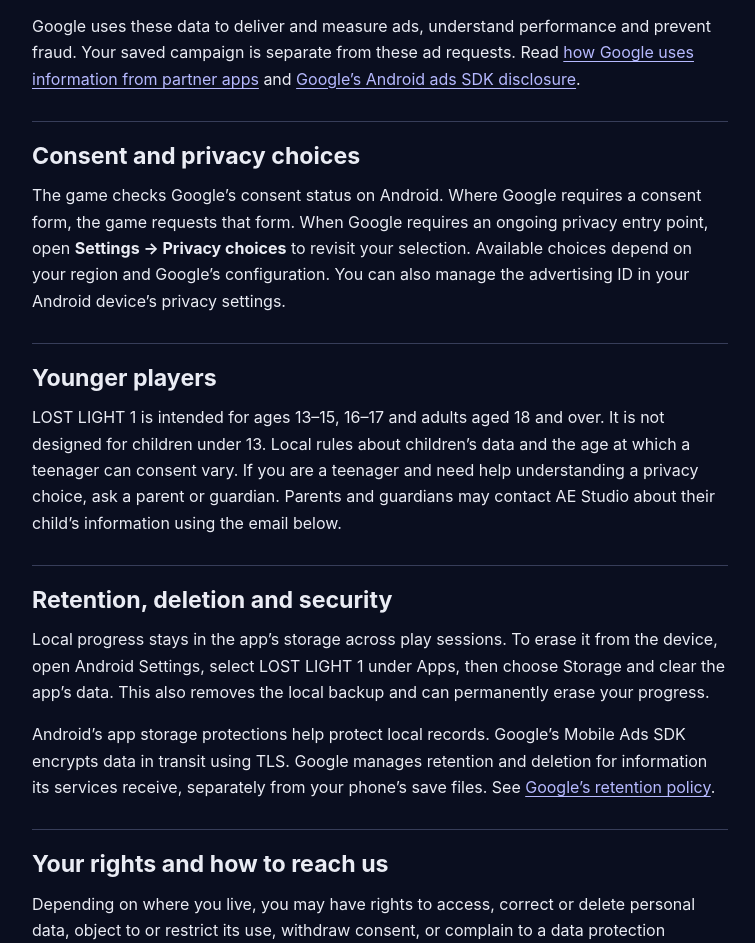
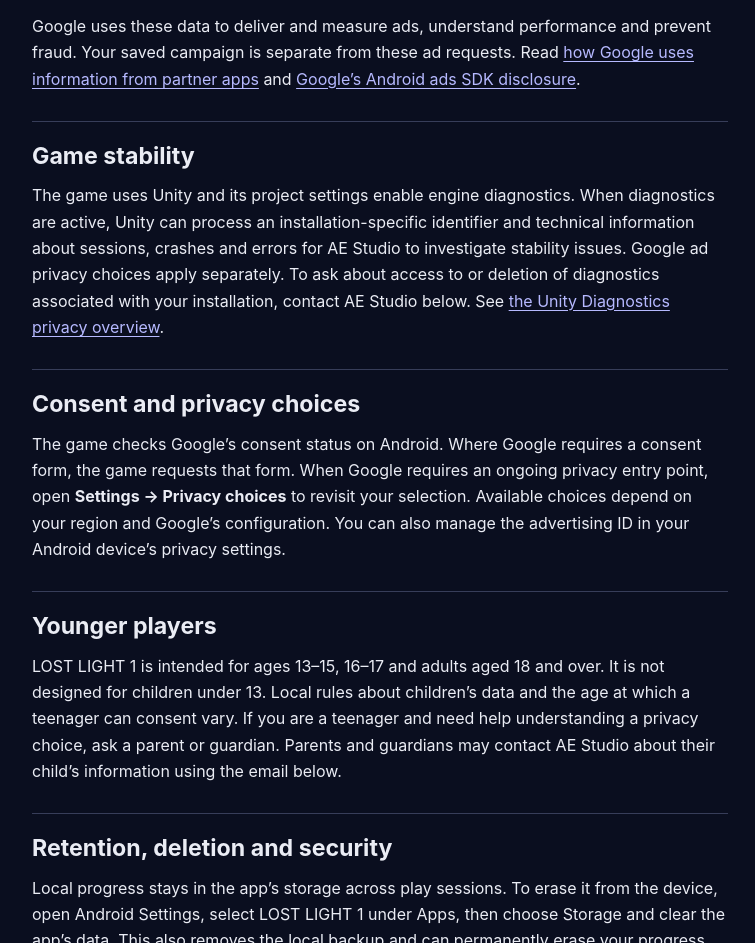
Before and after one commit to AsheedEliyangod/AE-Studios-Portfolio, a plain HTML site: page privacy-policy.html in a window 1280 px wide. Shown: the part 1177-2120 px from the top of the page, without its empty margins (376-1131 px from the left). Drawn offline with Linux system fonts and the light colour scheme.

Commit message:
Disclose Unity engine diagnostics

```diff
--- a/privacy-policy.html
+++ b/privacy-policy.html
@@ -17,7 +17,7 @@
 <section id="ads"><h2>Optional rewarded ads</h2><p>The shop shows what you can earn before you choose to watch. Completing an eligible ad can grant 50 in-game gold or one health potion. The game records a reward claim locally after Google’s reward callback. If ads are unavailable, you can continue playing.</p><p>The Android game includes Google AdMob and Google’s User Messaging Platform. The consent service may contact Google when the app starts. Where consent settings permit, the ads SDK can initialize and request an ad when you open the rewards shop, before you decide whether to watch. The current configuration requests Google test ads; production ad serving is disabled.</p>
 <p>When these services connect, data sent to Google can include:</p><ul><li>Your IP address, which Google may use to estimate your general location. The game does not request precise GPS location for ads.</li><li>Device or account identifiers, such as the Android advertising ID when available and the app set ID.</li><li>App and ad interactions, such as launches, taps and video views, and technical diagnostics such as app launch time, crashes or hangs.</li></ul>
 <p>Google uses these data to deliver and measure ads, understand performance and prevent fraud. Your saved campaign is separate from these ad requests. Read <a href="https://policies.google.com/technologies/partner-sites">how Google uses information from partner apps</a> and <a href="https://developers.google.com/admob/android/privacy/play-data-disclosure">Google’s Android ads SDK disclosure</a>.</p></section>
-<section id="choices"><h2>Consent and privacy choices</h2><p>The game checks Google’s consent status on Android. Where Google requires a consent form, the game requests that form. When Google requires an ongoing privacy entry point, open <strong>Settings → Privacy choices</strong> to revisit your selection. Available choices depend on your region and Google’s configuration. You can also manage the advertising ID in your Android device’s privacy settings.</p></section>
+<section id="engine"><h2>Game stability</h2><p>The game uses Unity and its project settings enable engine diagnostics. When diagnostics are active, Unity can process an installation-specific identifier and technical information about sessions, crashes and errors for AE Studio to investigate stability issues. Google ad privacy choices apply separately. To ask about access to or deletion of diagnostics associated with your installation, contact AE Studio below. See <a href="https://docs.unity.com/en-us/cloud/developer-data/privacy-overview">the Unity Diagnostics privacy overview</a>.</p></section><section id="choices"><h2>Consent and privacy choices</h2><p>The game checks Google’s consent status on Android. Where Google requires a consent form, the game requests that form. When Google requires an ongoing privacy entry point, open <strong>Settings → Privacy choices</strong> to revisit your selection. Available choices depend on your region and Google’s configuration. You can also manage the advertising ID in your Android device’s privacy settings.</p></section>
 <section id="teens"><h2>Younger players</h2><p>LOST LIGHT 1 is intended for ages 13–15, 16–17 and adults aged 18 and over. It is not designed for children under 13. Local rules about children’s data and the age at which a teenager can consent vary. If you are a teenager and need help understanding a privacy choice, ask a parent or guardian. Parents and guardians may contact AE Studio about their child’s information using the email below.</p></section>
 <section id="retention"><h2>Retention, deletion and security</h2><p>Local progress stays in the app’s storage across play sessions. To erase it from the device, open Android Settings, select LOST LIGHT 1 under Apps, then choose Storage and clear the app’s data. This also removes the local backup and can permanently erase your progress.</p><p>Android’s app storage protections help protect local records. Google’s Mobile Ads SDK encrypts data in transit using TLS. Google manages retention and deletion for information its services receive, separately from your phone’s save files. See <a href="https://policies.google.com/technologies/retention">Google’s retention policy</a>.</p></section>
 <section id="rights"><h2>Your rights and how to reach us</h2><p>Depending on where you live, you may have rights to access, correct or delete personal data, object to or restrict its use, withdraw consent, or complain to a data protection authority. Email <a href="mailto:asheedeliyangod@gmail.com">asheedeliyangod@gmail.com</a> for questions or requests concerning AE Studio. Include “LOST LIGHT 1 privacy” and describe your request. Please leave out passwords and save files.</p><p>If you email us, we receive your address and message and use them to address your request. We may need enough information to verify the request. For data Google controls, see <a href="https://policies.google.com/privacy">Google’s privacy policy and controls</a>.</p><p>We will update this page and its effective date when our practices change.</p></section></article></div></main><footer><div class="wrap">AE Studio · LOST LIGHT 1</div></footer></body></html>
```
